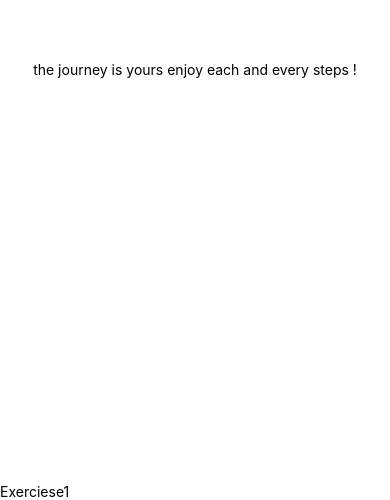
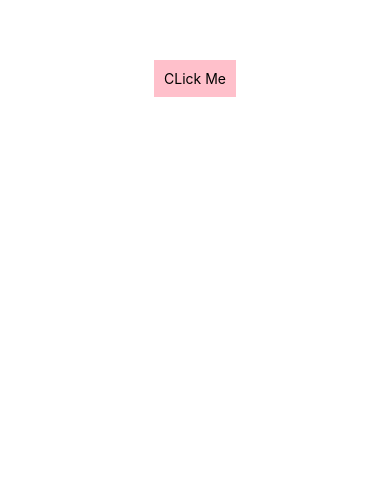
Before and after one commit to kuldeeepkumar/practiceApp, a React Native app: screen / in a window 390 px wide. Shown: the part 344-844 px from the top of the page. Built offline with nearby package versions, Linux system fonts and the light colour scheme.

Commit message:
function declaration

```diff
--- a/App.js
+++ b/App.js
@@ -1,21 +1,12 @@
 import { StatusBar } from "expo-status-bar";
 import { StyleSheet, Text, View } from "react-native";
-import Exerciese1 from "./src/exercises/Exercise1";
-
+import Exercise1 from "./src/exercises/Exercise1";
+import Exercise2 from "./src/exercises/Exercise2";
 export default function App() {
-  //  we are trying operators
-
-  const a = 1000;
-  const b = 200;
-  const c = a - b;
-  console.log(c);
   return (
     <>
-      <View style={styles.container}>
-        <Text>the journey is yours enjoy each and every steps !</Text>
-        <StatusBar style="auto" />
-      </View>
-      <Exerciese1 />
+      {/* <Exercise1 /> */}
+      <Exercise2 />
     </>
   );
 }
--- a/src/exercises/Exercise1.js
+++ b/src/exercises/Exercise1.js
@@ -1,7 +1,23 @@
 import { StyleSheet, Text, View } from "react-native";
 import React from "react";
 
-const Exerciese1 = () => {
+// function is declared here
+export function yourFuntion(item) {
+  console.log("item is here:", item.value);
+  let a = 3;
+  if (a > 2) {
+    console.log("sum", a + item.value);
+  }
+}
+
+const Exercise1 = () => {
+  //  we are trying operators
+
+  const g = 1000;
+  const b = 200;
+  const c = g - b;
+  console.log(c);
+
   //if condtion is here
 
   const a = 5;
@@ -90,6 +106,7 @@ const Exerciese1 = () => {
     </View>
   );
 };
-export default Exerciese1;
+
+export default Exercise1;
 
 const styles = StyleSheet.create({});
--- /dev/null
+++ b/src/exercises/Exercise2.js
@@ -0,0 +1,43 @@
+import { StyleSheet, Text, TouchableOpacity, View } from "react-native";
+
+import React from "react";
+import { yourFuntion } from "./Exercise1";
+
+const Exercise2 = () => {
+  // Funtion Declaration code is here
+  function myFuntion() {
+    let a = 3;
+    if (a > 2) {
+      console.log("sum", a + 2);
+    }
+  }
+
+  return (
+    <View style={styles.container}>
+      <TouchableOpacity
+        style={styles.button}
+        onPress={() => {
+          myFuntion();
+          yourFuntion({ value: 8 });
+        }}
+      >
+        <Text>CLick Me</Text>
+      </TouchableOpacity>
+    </View>
+  );
+};
+
+export default Exercise2;
+
+const styles = StyleSheet.create({
+  container: {
+    flex: 1,
+    backgroundColor: "#fff",
+    alignItems: "center",
+    justifyContent: "center",
+  },
+  button: {
+    backgroundColor: "pink",
+    padding: 10,
+  },
+});
```
